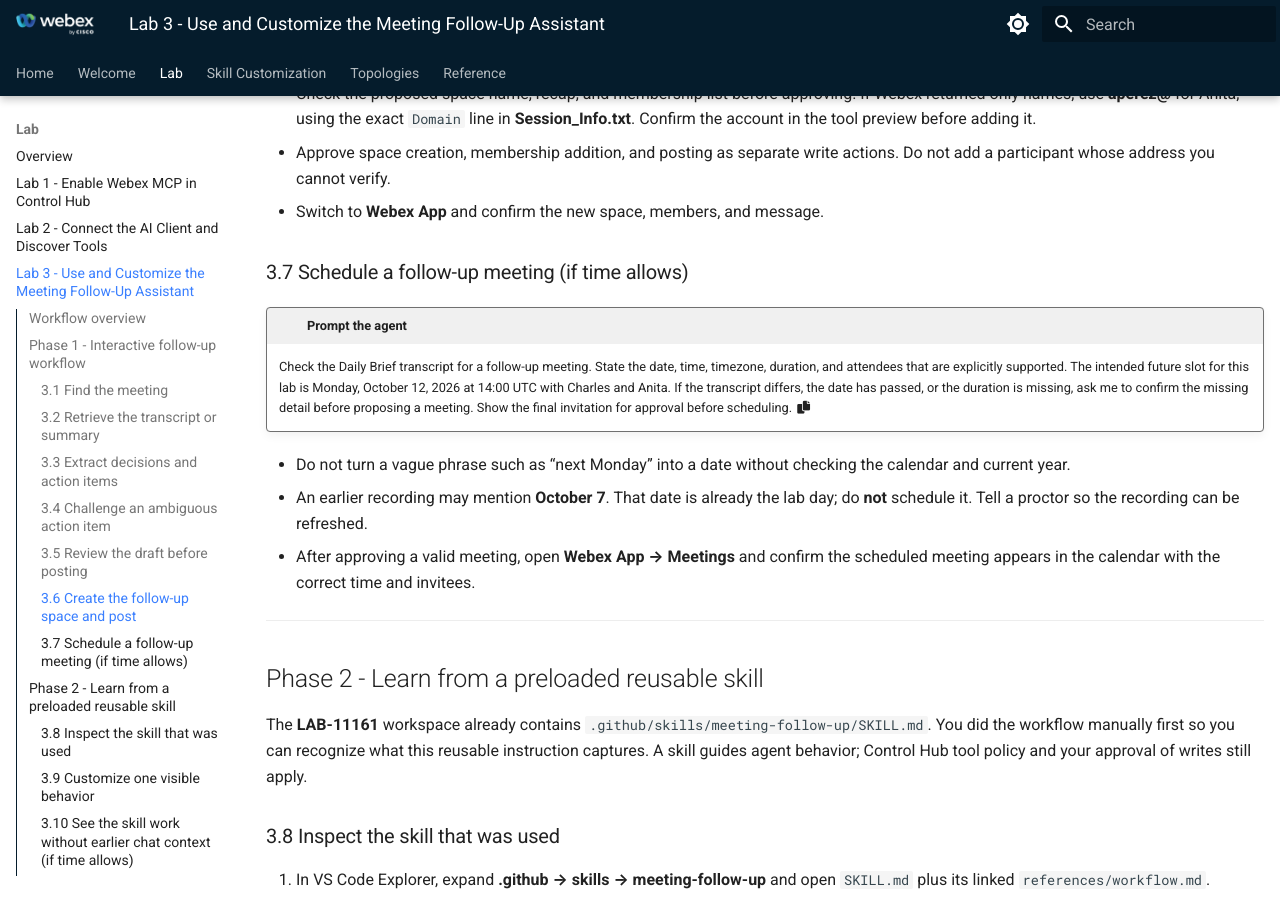
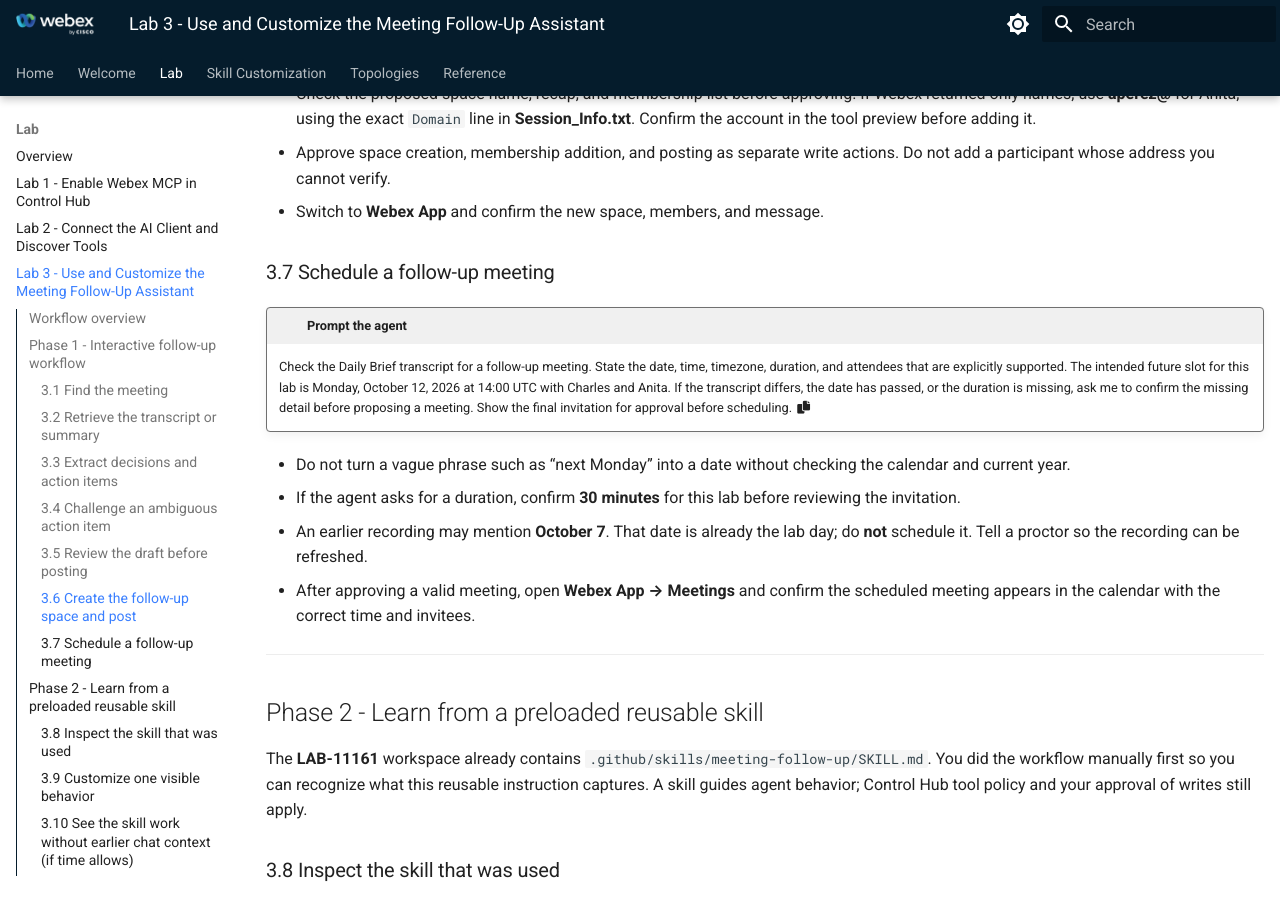
Before and after one commit to WebexOne-MCP-Lab/WebexOne-MCP-Lab.github.io, an MkDocs documentation site: the page built from docs/lab3_follow_up.md, in a window 1280 px wide and 900 px high, scrolled down 3541 px. Built offline with MkDocs 1.6.1 and Material for MkDocs 9.7.7, drawn with Linux system fonts in a browser that asks for light colours; some of the changed text lies outside the part shown.

Commit message:
Make follow-up scheduling a core lab step

```diff
--- a/docs/lab3_follow_up.md
+++ b/docs/lab3_follow_up.md
@@ -79,12 +79,13 @@
 - Approve space creation, membership addition, and posting as separate write actions. Do not add a participant whose address you cannot verify.
 - Switch to **Webex App** and confirm the new space, members, and message.
 
-### 3.7 Schedule a follow-up meeting (if time allows)
+### 3.7 Schedule a follow-up meeting
 
 !!! blank "Prompt the agent"
     <copy>Check the Daily Brief transcript for a follow-up meeting. State the date, time, timezone, duration, and attendees that are explicitly supported. The intended future slot for this lab is Monday, October 12, 2026 at 14:00 UTC with Charles and Anita. If the transcript differs, the date has passed, or the duration is missing, ask me to confirm the missing detail before proposing a meeting. Show the final invitation for approval before scheduling.</copy>
 
 - Do not turn a vague phrase such as “next Monday” into a date without checking the calendar and current year.
+- If the agent asks for a duration, confirm **30 minutes** for this lab before reviewing the invitation.
 - An earlier recording may mention **October 7**. That date is already the lab day; do **not** schedule it. Tell a proctor so the recording can be refreshed.
 - After approving a valid meeting, open **Webex App → Meetings** and confirm the scheduled meeting appears in the calendar with the correct time and invitees.
 
@@ -129,6 +130,7 @@
 - [x] You interactively completed a full meeting follow-up workflow
 - [x] You corrected an ambiguous or unsupported extraction
 - [x] The agent created a follow-up space with a reviewed recap (with your approval)
+- [x] You reviewed and approved a follow-up meeting with a confirmed date, time, duration, and attendee list
 - [x] You inspected the preloaded skill and connected it to the workflow you completed
 - [x] You customized the skill without weakening its safety rules
 - [x] No transcript or credentials were exposed unnecessarily
```
